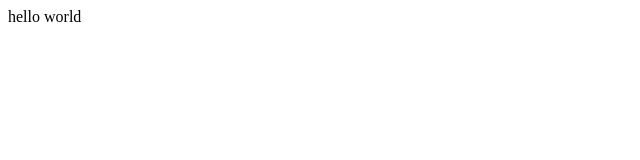
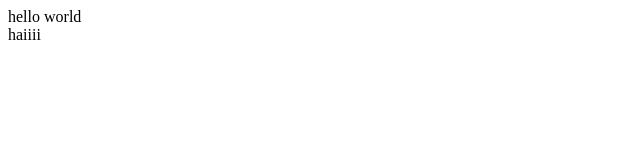
Before and after one commit to govardhanmgr/demo, a plain HTML site: page index.html in a window 1280 px wide. Shown: the full height of the page, 0-640 px from the left. Drawn offline with Linux system fonts and the light colour scheme.

Commit message:
aaded haii in index.html

```diff
--- a/index.html
+++ b/index.html
@@ -8,5 +8,6 @@
 </head>
 <body>
     <div>hello world</div>
+    <div>haiiii</div>
 </body>
 </html>
```
